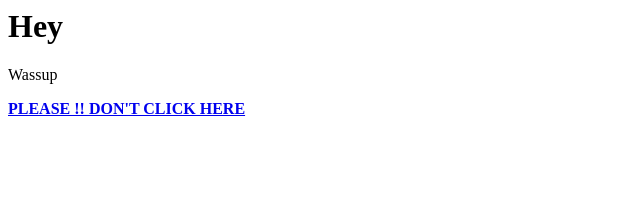
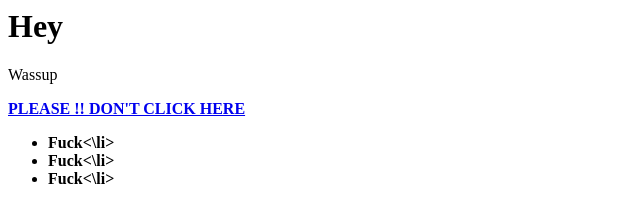
Before and after one commit to err0r-guy/trial, a plain HTML site: page index.html in a window 1280 px wide. Shown: the whole page, without its empty margins (0-640 px from the left). Drawn offline with Linux system fonts and the light colour scheme.

Commit message:
Update index.html

```diff
--- a/index.html
+++ b/index.html
@@ -3,6 +3,10 @@
 <p>Wassup</p>
 
 <a href="https://saveanilluminati.com/"><b>PLEASE !! DON'T CLICK HERE</a>
-
+<ul>
+    <li>Fuck<\li>
+    <li>Fuck<\li>
+    <li>Fuck<\li>
+</ul>
 
 </html>
```
